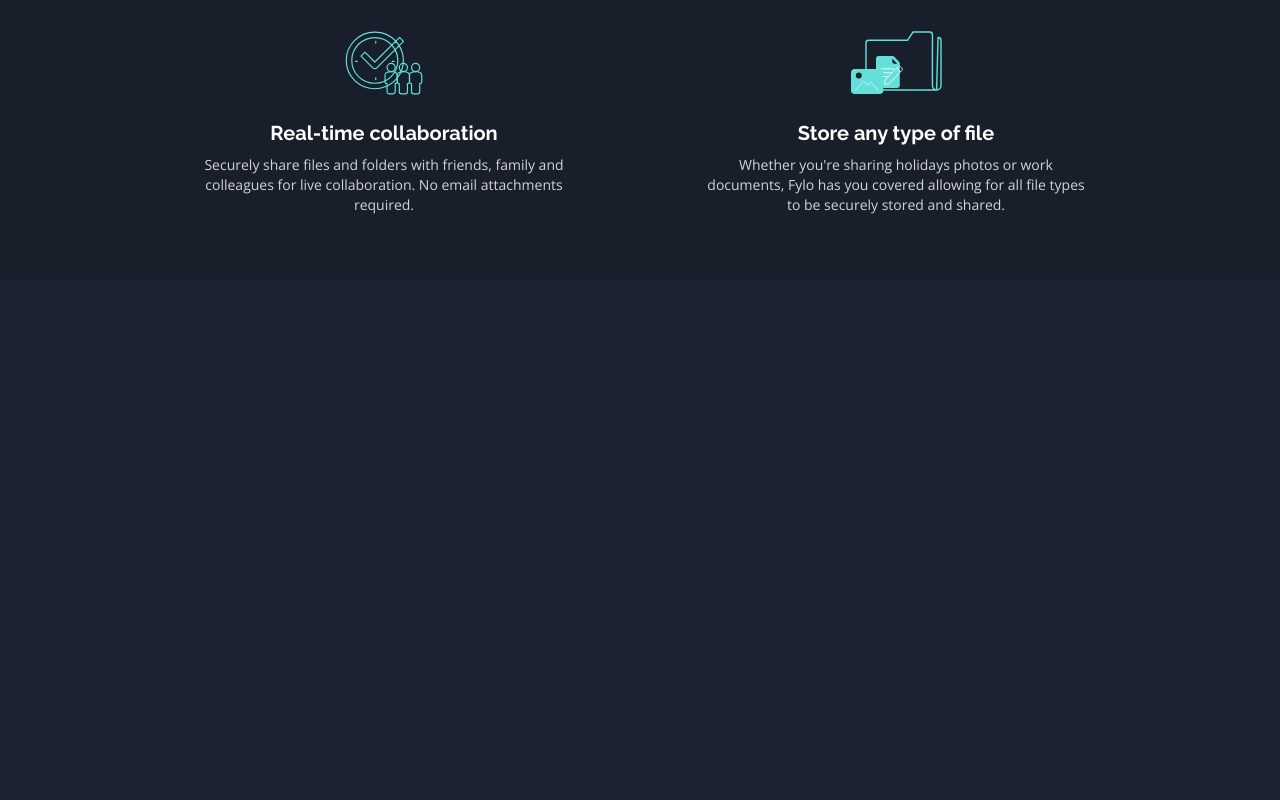
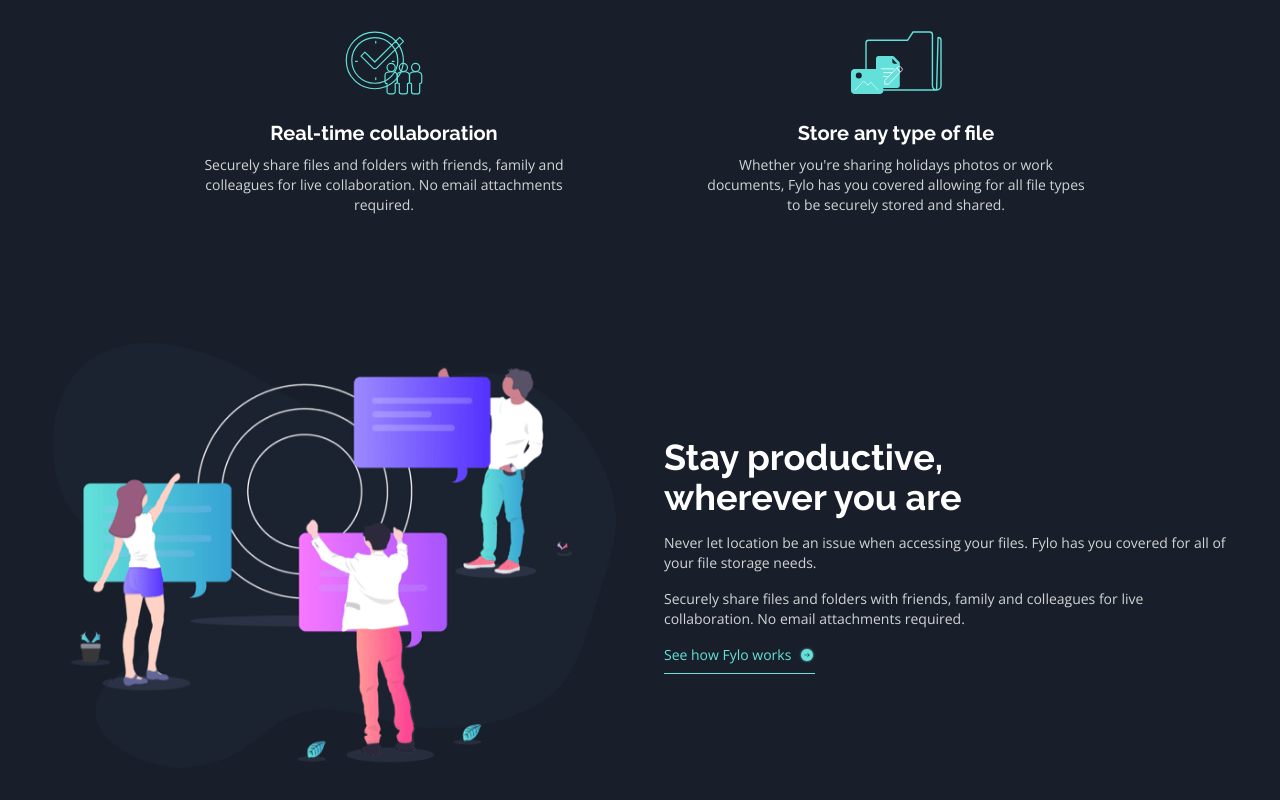
Before and after one commit to imkaranks/fylo-dark-theme-landing-page, a React (Vite) app: page / in a window 1280 px wide. Shown: the part 1442-2242 px from the top of the page. Before the commit the page ends 1721 px from the top, so only its background shows below. Built offline with nearby package versions, Linux system fonts and the light colour scheme.

Commit message:
build: add collaborate section

```diff
--- a/src/App.jsx
+++ b/src/App.jsx
@@ -2,6 +2,7 @@
 import Header from './components/Header';
 import HeroSection from './components/HeroSection';
 import Features from './components/Features';
+import Collaborate from './components/Collaborate';
 
 function App() {
 
@@ -11,6 +12,7 @@
       <HeroSection />
       <main className="bg-primary-600" id="main-content">
         <Features />
+        <Collaborate />
       </main>
     </>
   );
--- /dev/null
+++ b/src/components/Collaborate.jsx
@@ -0,0 +1,37 @@
+import React from 'react';
+import stayProductiveImg from '../assets/images/illustration-stay-productive.png';
+import iconArrow from '../assets/images/icon-arrow.svg';
+
+function Collaborate() {
+  return (
+    <section className='py-16 scroll-mt-20' id='collaborate' aria-labelledby='collaborate-title'>
+      <div className="w-11/12 max-w-7xl mx-auto grid gap-4 sm:gap-8 md:grid-cols-2 md:gap-12">
+        <img
+          src={stayProductiveImg}
+          alt="stay productive"
+        />
+        <div className='flex flex-col gap-4 justify-center items-start'>
+          <h2 className='text-2xl sm:text-3xl md:text-4xl text-white max-w-[15ch] font-bold font-accent' id='collaborate-title'>Stay productive, wherever you are</h2>
+          <p>
+            Never let location be an issue when accessing your files. Fylo has you covered for all of your file
+            storage needs.
+          </p>
+          <p>
+            Securely share files and folders with friends, family and colleagues for live collaboration. No email
+            attachments required.
+          </p>
+          <a href="#" className='flex gap-2 items-center text-accent-cyan border-b pb-2 border-b-accent-cyan hover:transition-colors hover:text-white hover:border-b-white'>
+            <span>See how Fylo works</span>
+            <img
+              src={iconArrow}
+              alt=""
+              role='image'
+            />
+          </a>
+        </div>
+      </div>
+    </section>
+  );
+}
+
+export default Collaborate;
```
